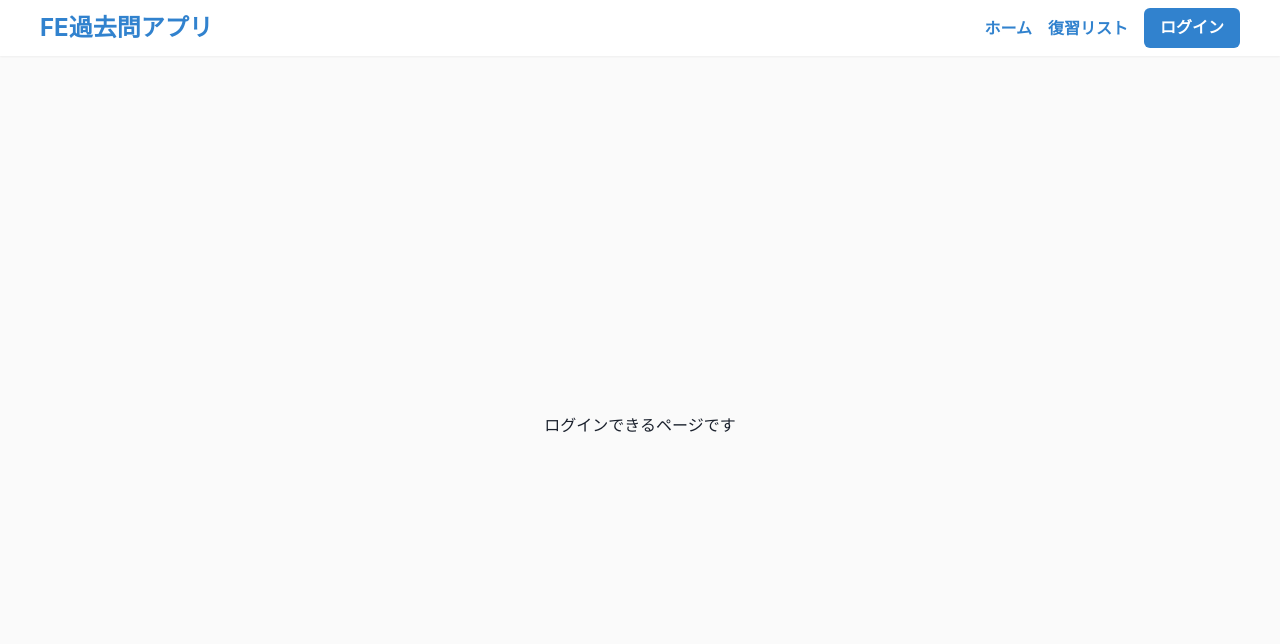
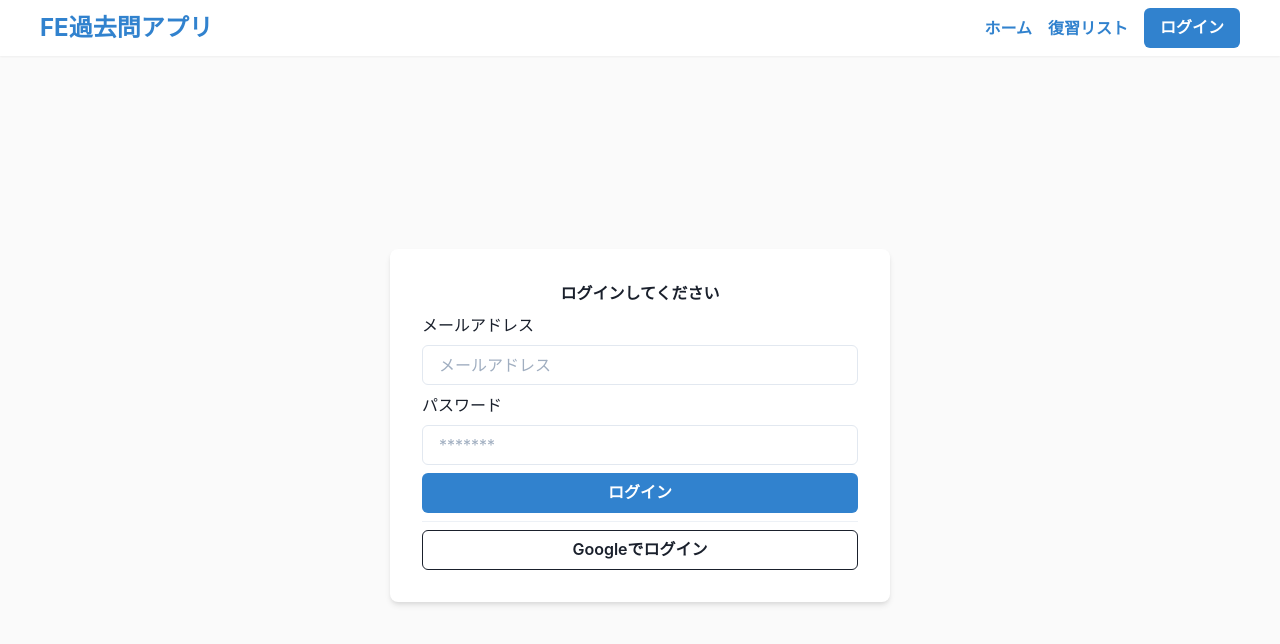
Before and after one commit to yudai2929/FE-app, a React (Create React App) app: page /login in a window 1280 px wide. Shown: the top 644 px of the page. Built offline with nearby package versions, Linux system fonts and the light colour scheme.

Commit message:
feat:ログイン機能の追加

```diff
--- a/package.json
+++ b/package.json
@@ -22,6 +22,7 @@
     "framer-motion": "^4.1.17",
     "react": "^17.0.2",
     "react-dom": "^17.0.2",
+    "react-hook-form": "^7.31.2",
     "react-icons": "^3.11.0",
     "react-router-dom": "^6.3.0",
     "react-scripts": "5.0.1",
--- a/src/pages/List.tsx
+++ b/src/pages/List.tsx
@@ -1,22 +1,26 @@
 import React, { useEffect, useState } from "react";
 import { Layout } from "../components/Layout";
-import { VStack,Text } from "@chakra-ui/react";
-import { collection, onSnapshot  } from "firebase/firestore";
+import { VStack, Text } from "@chakra-ui/react";
+import { collection, onSnapshot } from "firebase/firestore";
 import db from "../firebase";
 import quiz from "../types/quiz";
 import { QuizDetailCard } from "./QuizDetailCard";
+import { getAuth } from "firebase/auth";
+
 export const List = (): JSX.Element => {
+  const auth = getAuth();
+  const user = auth.currentUser;
+  console.log(user)
   const [quizs, setQuizs] = useState<quiz[]>([]);
-
   const getData = async () => {
-    onSnapshot((collection(db, "test")), (snapshot) => {
-      setQuizs(snapshot.docs.map((doc) => doc.data())as quiz[]);
+    onSnapshot(collection(db, "test"), (snapshot) => {
+      setQuizs(snapshot.docs.map((doc) => doc.data()) as quiz[]);
     });
   };
 
   useEffect(() => {
     getData();
-    return
+    return;
   }, []);
 
   return (
--- a/src/pages/Login.tsx
+++ b/src/pages/Login.tsx
@@ -1,13 +1,106 @@
-import React from 'react'
-import {Layout} from '../components/Layout'
-import {Text} from "@chakra-ui/react";
+import React, { useState } from "react";
+import { SubmitHandler, useForm } from "react-hook-form";
+import { Layout } from "../components/Layout";
+import {
+  Text,
+  Box,
+  VStack,
+  FormControl,
+  FormLabel,
+  Input,
+  Button,
+  Divider,
+} from "@chakra-ui/react";
+import { getAuth, signInWithEmailAndPassword } from "firebase/auth";
+
+interface InputForm {
+  password: string;
+  email: string;
+}
 
 export const Login = () => {
+  const [loginError, setLoginError] = useState(false);
+  const auth = getAuth();
+  const {
+    register,
+    handleSubmit,
+    formState: { errors },
+  } = useForm<InputForm>();
+
+  const onSubmit: SubmitHandler<InputForm> = (data: InputForm) => {
+    const password: string = data.password;
+    const email: string = data.email;
+    signInWithEmailAndPassword(auth, email, password)
+      .then((userCredential) => {
+        const userId = userCredential.user.uid;
+        console.log('login')
+        console.log(userId);
+      })
+      .catch((error) => {
+        setLoginError(true)
+        console.log('not login')
+
+      });
+  };
   return (
     <Layout>
-        <Text>
-            ログインできるページです
-        </Text>
+      <VStack
+        bgColor="white"
+        p="8"
+        fontWeight="bold"
+        w={{ base: "350px", md: "500px" }}
+        rounded="lg"
+        boxShadow="md"
+      >
+        <Text>ログインしてください</Text>
+        {loginError && <Text color="red">メールアドレスかパスワードが正しくありません</Text>}
+        <VStack
+          as="form"
+          w="100%"
+          onSubmit={handleSubmit(onSubmit, () => {
+            console.log(errors.password);
+          })}
+        >
+          <FormControl w="100%">
+            <FormLabel htmlFor="email">メールアドレス</FormLabel>
+            <Input
+              id="email"
+              type="email"
+              placeholder="メールアドレス"
+              {...register("email", { required: true })}
+            />
+          </FormControl>
+          <FormControl w="100%">
+            <Box w="100%">
+              <FormLabel htmlFor="password">パスワード</FormLabel>
+              <Input
+                id="password"
+                type="password"
+                placeholder="*******"
+                {...register("password", {
+                  required: "必須項目です",
+                  minLength: {
+                    value: 8,
+                    message: "パスワードは最小8文字必要です",
+                  },
+                  maxLength: {
+                    value: 20,
+                    message: "パスワードは20文字までです",
+                  },
+                })}
+              />
+            </Box>
+            <Text>{errors.password && errors.password.message}</Text>
+          </FormControl>
+          <Button w="100%" color="white" bg="blue.500" type="submit">
+            ログイン
+          </Button>
+          <Divider />
+          <Button w="100%" bg="white" border="1px">
+            Googleでログイン
+          </Button>
+        </VStack>
+      </VStack>
     </Layout>
-  )
-}
+  );
+};
--- a/src/pages/Quiz.tsx
+++ b/src/pages/Quiz.tsx
@@ -10,11 +10,18 @@ import { Link } from "react-router-dom";
 
 interface Props {
   numOfQuests: number;
-  quizPath:string;
+  quizPath: string;
 }
-const initializeQuiz:quiz = {title: '',question: '',choices: [], answer: 0,url: '',filed: ''}
+const initializeQuiz: quiz = {
+  title: "",
+  question: "",
+  choices: [],
+  answer: 0,
+  url: "",
+  filed: "",
+};
 
-export const Quiz = ({ numOfQuests,quizPath }: Props): JSX.Element => {
+export const Quiz = ({ numOfQuests, quizPath }: Props): JSX.Element => {
   const [currentQuiz, setCurrentQuiz] = useState<quiz>(initializeQuiz);
   const [quizs, setQuizs] = useState<quiz[]>([]);
   const [worngQuizs, setWorngQuizs] = useState<quiz[]>([]);
@@ -23,15 +30,14 @@ export const Quiz = ({ numOfQuests,quizPath }: Props): JSX.Element => {
   const [finished, setFinished] = useState(false);
 
   useEffect(() => {
-      const getQuiz = async() =>{
-        const quizsDatas:quiz[] =  await readQuiz(quizPath)
-        const quizs: quiz[] = randomQuiz(quizsDatas, numOfQuests);
-        setCurrentQuiz(quizs[0]);
-        setQuizs(quizs);
-      }
-      getQuiz();
+    const getQuiz = async () => {
+      const quizsDatas: quiz[] = await readQuiz(quizPath);
+      const quizs: quiz[] = randomQuiz(quizsDatas, numOfQuests);
+      setCurrentQuiz(quizs[0]);
+      setQuizs(quizs);
+    };
+    getQuiz();
   }, []);
-
 
   const handleClick = (): void => {
     if (!isAnswered) {
@@ -51,11 +57,11 @@ export const Quiz = ({ numOfQuests,quizPath }: Props): JSX.Element => {
 
   return (
     <Layout>
-      <Button colorScheme="blue" variant="outline" w='150px'>
-        <Link to="/">ホームに戻る</Link>
-      </Button>
       {finished ? (
         <VStack w={{ base: "100%", md: "80%" }}>
+          <Button colorScheme="blue" variant="outline" w="150px" m='3'>
+            <Link to="/">ホームに戻る</Link>
+          </Button>
           {worngQuizs.length === 0 && <Text>間違えた問題はありません</Text>}
           {worngQuizs.map((worngQuiz, index) => {
             return <QuizRegister key={index} quiz={worngQuiz} />;
```
Also changed, not shown: 1 other file (tests, documents, lock files or other folders).
